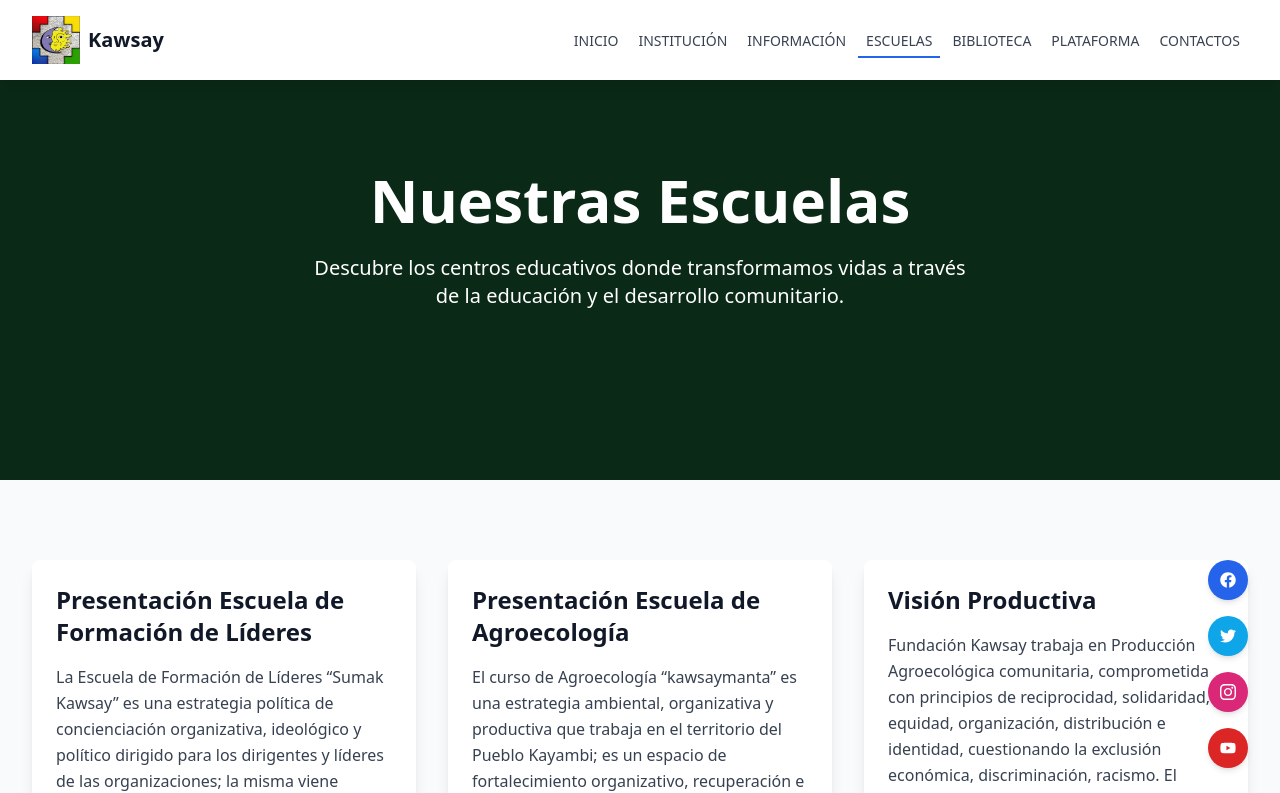
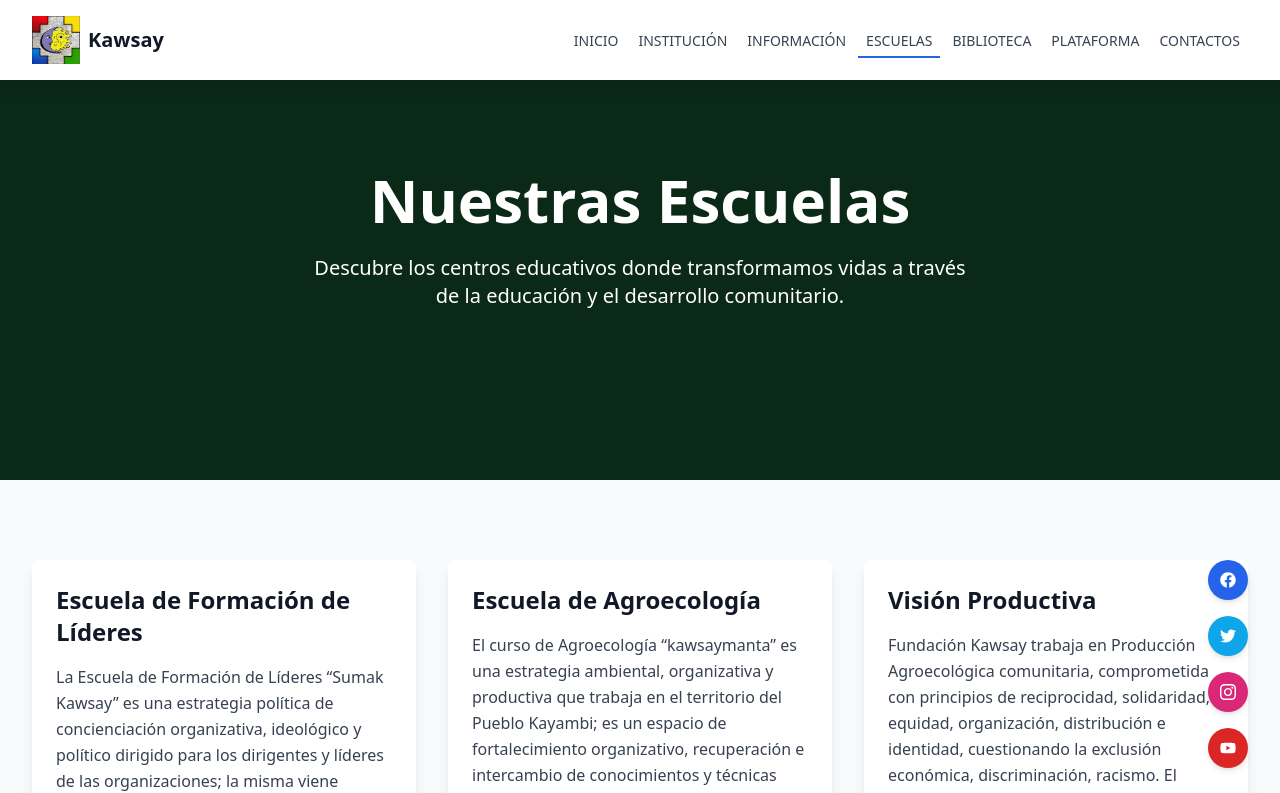
Before and after one commit to kawsayfun/fundacionkawsay, a Next.js app: page /escuelas in a window 1280 px wide. Shown: the top 793 px of the page. Built offline with nearby package versions, Linux system fonts and the light colour scheme.

Commit message:
Actualización: Se agregaron imágenes personalizadas y se realizaron mejoras al proyecto

```diff
--- a/src/components/home/HeroSection.jsx
+++ b/src/components/home/HeroSection.jsx
@@ -108,6 +108,18 @@ export default function HeroSection() {
             <div>
   <h1 className="text-4xl md:text-6xl font-bold mb-6">Fundación de Culturas Indigenas Kawsay</h1>
   <p className="text-xl md:text-2xl mb-8">Organización no Gubernamental sin fines de Lucro</p>
+
+  {/* Franja de colores ajustada */}
+  <div className="flex max-w-2xl mx-auto mb-8 ">
+    <div className="flex-1 h-8 bg-red-500"></div>
+    <div className="flex-1 h-8 bg-orange-500"></div>
+    <div className="flex-1 h-8 bg-yellow-500"></div>
+    <div className="flex-1 h-8 bg-green-500"></div>
+    <div className="flex-1 h-8 bg-blue-500"></div>
+    <div className="flex-1 h-8 bg-purple-500"></div>
+    <div className="flex-1 h-8 bg-pink-500"></div>
+  </div>
+
   <Link href="/informacion">
     <motion.button
       whileHover={{ scale: 1.05 }}
--- a/src/components/schools/SchoolsList.jsx
+++ b/src/components/schools/SchoolsList.jsx
@@ -8,12 +8,12 @@ import { motion } from 'framer-motion';
 const presentations = [
   {
     id: 'lideres',
-    title: 'Presentación Escuela de Formación de Líderes',
+    title: 'Escuela de Formación de Líderes',
     content: `La Escuela de Formación de Líderes “Sumak Kawsay” es una estrategia política de concienciación organizativa, ideológico y político dirigido para los dirigentes y líderes de las organizaciones; la misma viene desarrollando desde el año 2013. Es un espacio de compartimiento de conocimientos desde la legitimidad social ideológico y político; metodológicamente se realiza a través de seminarios talleres de capacitación organizativo, político, económico, social, cultural y ambiental, enmarcado en los derechos de los pueblos indígenas. Lleva su nombre Sumak Kawsay, porque es un paradigma organizativo, político, plurinacionalidad e interculturalidad para fortalecer el sistema de organización comunitaria, que dinamiza y armoniza las relaciones organizativas, sociales, políticos, económicos, guiado por los principios y valores de convivencia para una sociedad solidaria, reciproca y equitativa.`
   },
   {
     id: 'agroecologia',
-    title: 'Presentación Escuela de Agroecología',
+    title: 'Escuela de Agroecología',
     content: `El curso de Agroecología “kawsaymanta” es una estrategia ambiental, organizativa y productiva que trabaja en el territorio del Pueblo Kayambi; es un espacio de fortalecimiento organizativo, recuperación e intercambio de conocimientos y técnicas ancestrales, mediante: talleres de capacitación teórico – práctico, dirigidos a :hombres, mujeres, jóvenes y niños; en Centro de Capacitación de la Fundación ubicado en : Asc. “El Prado“ - Cayambe.`
   },
   {
```
Also changed, not shown: 1 other file (tests, documents, lock files or other folders). Lines whose indentation alone changed are shown as unchanged.
